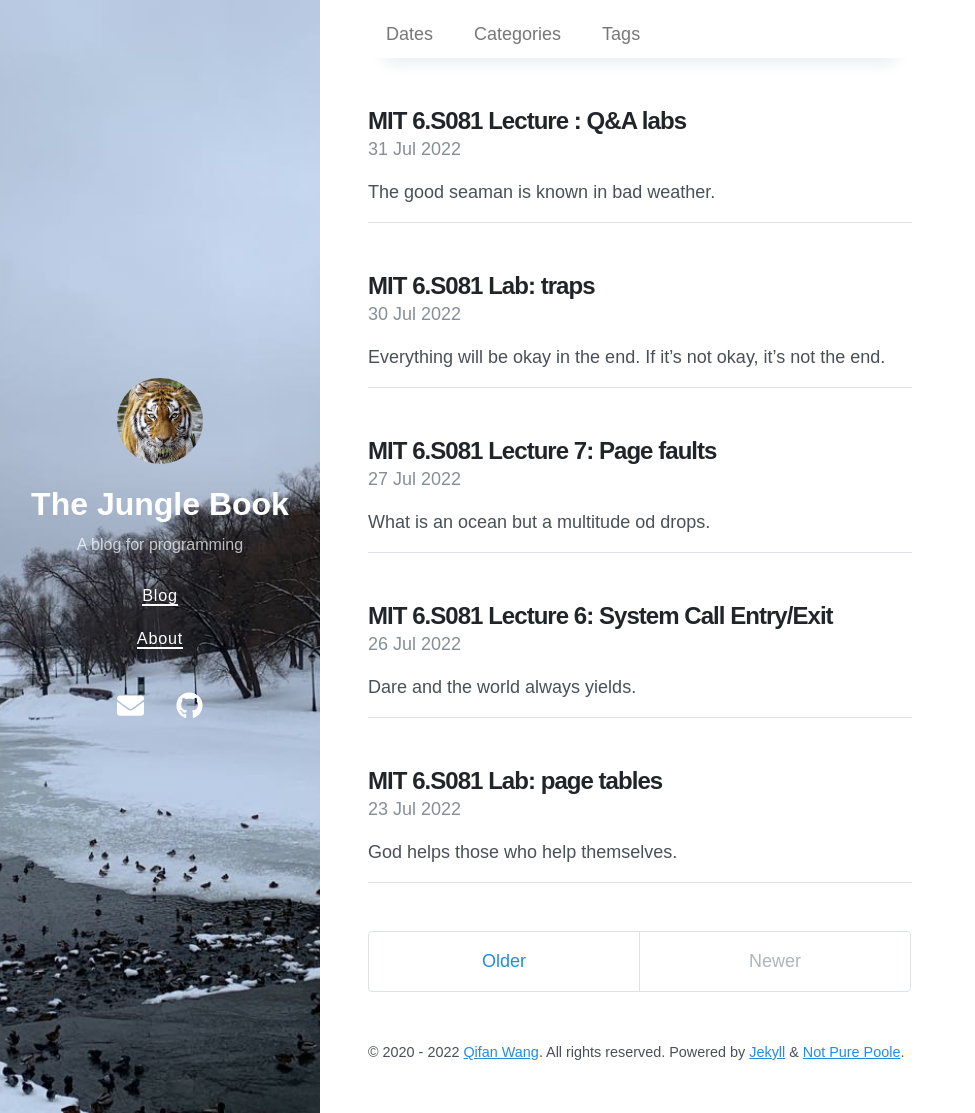
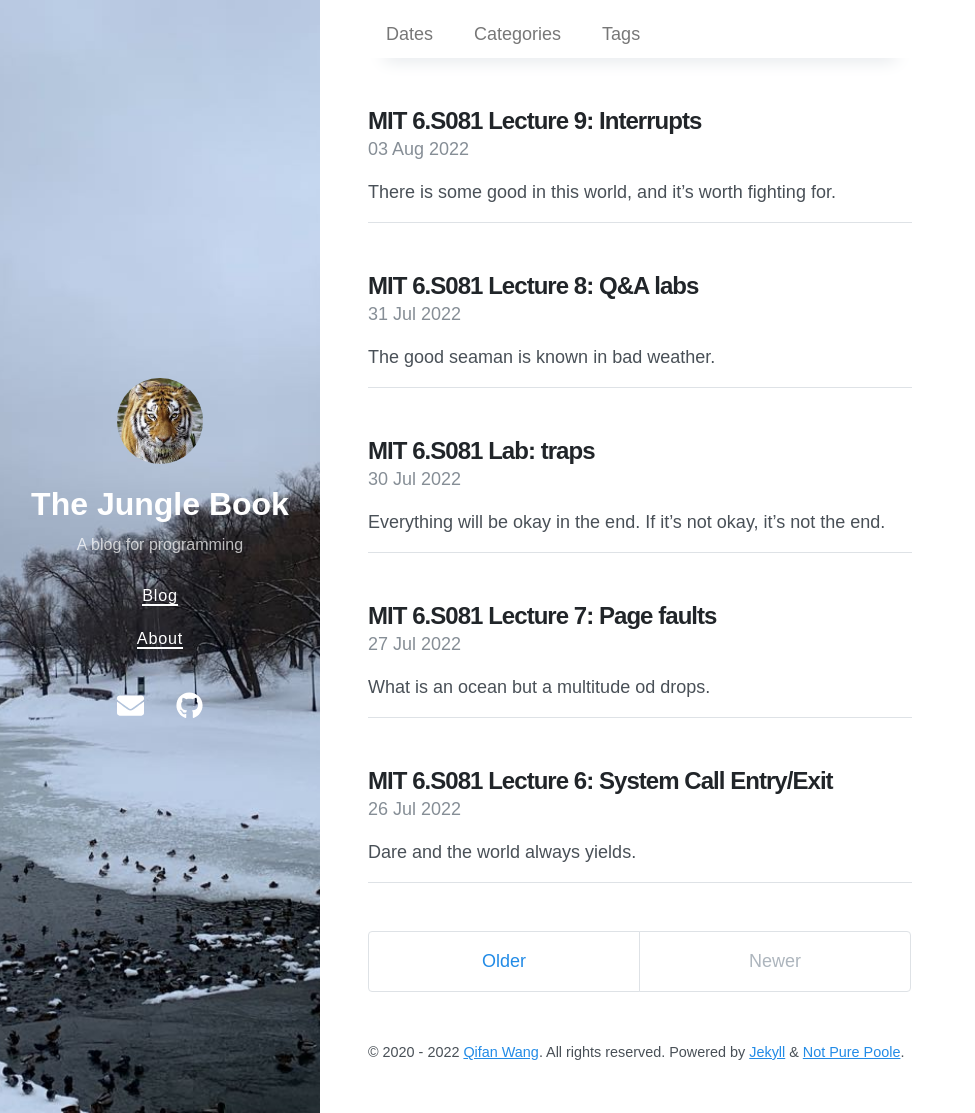
Before and after one commit to QifanWang/QifanWang.github.io, a Jekyll site: the page built from index.html, in a window 1280 px wide and 1113 px high. Shown: the whole window, without its empty margins (0-975 px from the left). Built offline with Jekyll 4.4.1, drawn with Linux system fonts in a browser that asks for light colours; nearby versions of some CDN libraries; the list of posts is cut into pages by our own code; part of the change alters nothing that is shown.

Commit message:
6S081 lec 9 notes

````diff
--- a/_posts/2022-07-31-mit-6s081-lec8.md
+++ b/_posts/2022-07-31-mit-6s081-lec8.md
@@ -1,6 +1,6 @@
 ---
 layout: post
-title:  "MIT 6.S081 Lecture : Q&A labs"
+title:  "MIT 6.S081 Lecture 8: Q&A labs"
 categories: OS
 tags: [system programming]
 toc: true
--- /dev/null
+++ b/_posts/2022-08-03-mit-6s081-lec9.md
@@ -0,0 +1,228 @@
+---
+layout: post
+title:  "MIT 6.S081 Lecture 9: Interrupts"
+categories: OS
+tags: [system programming]
+toc: true
+---
+There is some good in this world, and it's worth fighting for.
+{: .message }
+
+[6.S081](https://pdos.csail.mit.edu/6.828/2021/schedule.html)第九课，[课程](https://youtu.be/zRnGNndcVEA)教授中断的处理机制，并开始引入生产者/消费者模型与并发的概念。
+
+## Interrupts
+中断的本质是硬件需要关注，如网络包到达，时钟中断等，软件需要放下当前工作及时回应。 RISC-V 架构使用与 syscall 和 exceptions 相同的 trap 机制处理中断。但中断带来一些新的议题，
+1. asynchronous 异步。中断会打断正在运行的进程，并且中断处理程序 interrupt handler 可能没有运行在引发中断的进程上下文。
+2. concurrency 并发。进程和设备需要并行运行。
+3. programming devices 编程设备。需要为不同设备编写 driver 驱动。
+
+### Where do device interrupts come from?
+中断可以分为外部中断与内部中断。
+
+PLIC: Platform-level interrupt controller 负责路由外部设备的中断，例如来自键盘，硬盘的中断。
+
+CLIC: Core-local interrupt controller 负责管理每个 Core 与 Core 之间的中断，例如时钟中断。
+
+Qemu 使用 UART(Universal asynchronous receiver/transmitter) 向控制台展示文本，可以将 UART 看作一种端口。内核中的驱动通过编程硬件完成工作（需要读硬件手册，例如读手册了解UART哪个寄存器用于读写等）。一般 interrupt handler 会调用驱动，其他方法也是可能的如轮询。驱动常见的范式是分为两部分，各自负责读与写。
+
+### RISC-V interrupt-related registers
+RISC-V负责中断相关的寄存器，部分之前介绍过（同 trap ），这里简单列表，
+
+| reg name | description |
+| --- | --- |
+| sie | supervisor interrupt enabled register, one bit per software interrupt, external interrupt, timer interrupt |
+| sstatus | supervisor status register, one bit to enable interrupts |
+| sip | supervisor interrupt pending register |
+| scause | supervisor cause register |
+| stvec | supervisor trap vector register |
+| mdeleg | machine delegate register |
+
+寄存器 `sie` 中，有 external interrupts enable(SEIE)，timer interrupts enable(STIE)，和 internal interrupts enable(SSIE)。这三个位负责 enable 三种中断（时钟其实也可看作一种特殊的内部中断）。
+
+寄存器 `sstatus` 的 `SIE` 位负责开启关闭中断。例如，
+- intr_on(): `w_sstatus(r_sstatus() | SSTATUS_SIE);`
+- intr_off(): `w_sstatus(r_sstatus() & ~SSTATUS_SIE);`
+
+## Case study: console output and keyboard input
+课程通过 `$ ls` 举例，详细解读了控制台输出与键盘输入的xv6代码。
+
+### console output
+通过绑定控制台到文件描述符，Unix将控制台设备当作文件。
+```
+Printing "$"
+  shell is started with fd 0, 1, 2 for "console"
+    setup by init
+    Unix presents console device as a file!
+```
+需要输出字符时，print系函数最终用到系统调用向设备文件写字符，
+```
+  printf()
+    putc()
+      write(2, "$", 1)
+```
+实现上，函数 `filewrite` 通过文件类型是设备，找到对应的驱动程序函数位置，在这里是 `consolewrite` 函数。
+```
+  sys_write()
+    filewrite()
+      consolewrite()
+```
+驱动的 `uartputc` 将字符送达 UART's send FIFO 区，指示驱动可以消费 FIFO 区里的字符。
+```
+    uartputc()
+	  add "$" to buffer
+	  uartstart()
+    // return to user space ...
+	// while at the same time UART is sending character to console
+```
+
+### keyboard input
+键盘键入字符时，启动中断，进入驱动程序函数，从 UART's receive FIFO 读入字符。这个过程可以伴随 echo 回显，将字符再送到 console 相关区域。
+
+具体看，外部设备中断后，PLIC将一个中断转发给CPU，CPU陷入的机制同之前的 syscall/exception 一样，不是 usertrap 就是 kerneltrap 。判断陷入类型是中断后，在 kernel/trap.c 的 devintr 函数判断中断类型，
+```c
+// check if it's an external interrupt or software interrupt,
+// and handle it.
+// returns 2 if timer interrupt,
+// 1 if other device,
+// 0 if not recognized.
+int devintr();
+```
+
+以键盘这种外设中断为例子，函数 `devintr` 在判断中断类型来自外设后，根据 IRQ (interrupt request) 判断设备类型。硬件平台会把每个设备定义一个 IRQ ，比如在 Qemu 里 UART0 的 IRQ 为 10 。不同硬件平台，即使是相同种类设备也可能定义不同。
+
+```c
+if((scause & 0x8000000000000000L) &&
+     (scause & 0xff) == 9){
+    // this is a supervisor external interrupt, via PLIC.
+
+    // irq indicates which device interrupted.
+    int irq = plic_claim();
+
+    if(irq == UART0_IRQ){
+      uartintr();
+    } else if(irq == VIRTIO0_IRQ){
+      virtio_disk_intr();
+    } else if(irq){
+      printf("unexpected interrupt irq=%d\n", irq);
+    }
+
+    // the PLIC allows each device to raise at most one
+    // interrupt at a time; tell the PLIC the device is
+    // now allowed to interrupt again.
+    if(irq)
+      plic_complete(irq);
+
+    return 1;
+  }
+```
+
+函数 `uartintr` 处理中断，同时处理可能的输入以及输出，
+```c
+// handle a uart interrupt, raised because input has
+// arrived, or the uart is ready for more output, or
+// both. called from trap.c.
+void
+uartintr(void)
+{
+  // read and process incoming characters.
+  while(1){
+    int c = uartgetc();
+    if(c == -1)
+      break;
+    consoleintr(c);
+  }
+
+  // send buffered characters.
+  acquire(&uart_tx_lock);
+  uartstart();
+  release(&uart_tx_lock);
+}
+```
+
+### What if several interrupts arrive?
+当有多个外部中断，PLIC 负责给CPUs转发。多核平台可以同时有多个CPU并行处理中断。如果暂时没有CPU负责中断，中断请求将 pending ，最终将有CPU处理。
+
+## Concurrency
+中断带来了并发。
+1. Between device and CPU. 在设备与CPU并行时，需要引入一些并发模型，如生产者/消费者模型，在 UART 处理键盘输入时，设备是生产者，CPU是消费者；但在处理输出时，则反之。
+2. Interrupt may interrupt the CPU that is returning to shell (still in kernel). 所以需要在陷入时关闭中断，保证代码原子性。
+3. Interrupt may run on different CPU in parallel with shell (or returning to shell). 多个 CPU 同时处理中断，并行化需要锁来保证一致性。
+
+### Producer/consumer parallelism
+以输出为例子， shell进程是生产者，外设是消费者。驱动提供一个 buffer (一般设计成循环队列) 用于解耦。
+top-half 将字符放入 buffer ，在满队列时等待，一般运行在 calling process 的上下文（主动调用进入内核），而 bottom half 将队列中的字符移除，写特定寄存器输出，可能不在 calling process 的上下文中（这两部分可能在不同CPU上并行，所以需要锁）。
+
+以键盘读入为例子，外设是生产者，用户进程是消费者。还是有一个 buffer 解耦。
+
+用户需要读入时，
+```c
+$
+  shell is in read system call to get input from console
+    usertrap() for system call
+      w_stvec((uint64)kernelvec);
+      consoleread()
+        sleep()
+	  scheduler()
+	    intr_on()
+
+```
+
+用户键入键盘字符引发中断，
+```c
+$ l
+  user hits l, which causes UART interrupt
+```
+
+在中断后，进入 kerneltrap 生产字符于 buffer 并唤醒消费者，最后通过 `sret` 回到 scheduler loop 中，由 scheduler 运行 shell 消费字符。
+```c
+kernelvec:
+  save space on current stack;  which stack?
+    save registers on the current stack
+    in our example, the scheduler thread's stack
+  kerneltrap()
+    devintr()
+      uartintr()
+        c = uartgetc()
+        consoleintr(c)
+	  handle ctrl characters
+	  echo character ('l') using uartput_sync()
+	  put c in buffer
+  	  wakeup reader
+    return from devintr()
+  return from kerneltrap()
+  load registers back
+  sret
+```
+
+## Interrupt evolution
+中断曾经相对较快，现在偏慢。
+- old approach 每一个 event 引发一次中断，硬件很简单，软件很容易处理。
+- new approach 硬件在中断前完成许多工作。
+
+现在很多设备生成中断事件快于 one per microsecond ，例如 gigabit 以太网可以每秒传递 1.5 million 的包。中断花费开销为 microsecond 级别。
+
+### Polling: another way of interacting with devices
+处理器可以保持 spin 直到设备需要关注，比如 `consoleread` 不 sleep 而是一直 spin 进行请求。如 Xv6 的 `uartputc_sync` 函数如此实现。
+- Pro: inexpensive if device is fast. No saving of registers etc. If events are always waiting, no need to keep alerting the software.
+- Con: Wastes processor cycles if device is slow
+
+对于高速设备， Polling 要优于中断。但对于低速设备，如键盘，中断更好，轮询反而会浪费 CPU 时间。所以 OS 可以为不同速度的设备，在两种方式间切换。
+
+### DMA(direct memory access)
+UART驱动程序通过读UART控制寄存器检索数据字节；此模式称为 programmed I/O，因为软件推动数据移动。 Programmed I/O很简单，但太慢，无法以高数据速率使用。需要高速移动大量数据的设备通常使用直接内存访问（DMA）。DMA设备硬件直接将传入的数据写入RAM，并从RAM读取传出数据。
+
+现代磁盘和网络设备一般使用DMA。DMA设备的驱动程序将在RAM中准备数据，然后使用一次写入控制寄存器来告诉设备处理准备好的数据。
+
+UART驱动程序首先将传入的数据复制到内核中的缓冲区，然后再复制到用户空间。这在低数据速率下是有意义的，但这种双重拷贝会显著降低生成或消耗数据非常快的设备的性能。一些操作系统能够直接在用户空间缓冲区和设备硬件之间移动数据，这通常使用DMA实现。
+
+### Safety
+设备中断要求系统在有限时间内回应，对于一些安全相关的系统错过 deadline 时间会导致灾难。xv6 并不适合这种硬实时设置。一个硬实时OS将提供许多库与应用链接，允许实现最坏情况回应时间的分析。但 xv6 也不是软实时系统，软实时系统在错过 deadline 时通常可以接受。因为 Xv6 的 scheduler 过于简单且 kernel code path 会长时间关闭中断。从此，我们可以学习真正在有限时间回应的OS需要，
+- hard 库与应用链接，分析最坏时间。
+- soft 精细的调度机制与较短的关闭中断的 kernel code path 。
+
+## Conclusion
+这一节课教授中断。从中断的处理，我们可以看到OS与硬件的紧密性很大程度体现在驱动上，学习到关于硬件中断陷入的流程（Case study of `$ ls`），了解中断带来的并发问题（设备与CPU，内核重入，多CPU中断），多种与设备交互的方式（中断，轮询与DMA）。仔细审视这些问题，可以看到所谓的 ACID (Atomic, Consistent, Isolated & Durable) 可以体现在多实体的交互上。陷入内核关闭中断保证内核一部分指令原子化，设计并发模型保持 buffer 读写的一致性，用户态与内核态的隔离，响应超时需要保证的持久性等。这本质上也是OSTEP里说的虚拟化（I），并发(AC)与持久化(D)。
+
+## Reference
+1. [MIT 6.S081 2021](https://pdos.csail.mit.edu/6.828/2021/schedule.html)
+2. [Video](https://youtu.be/zRnGNndcVEA)
````
